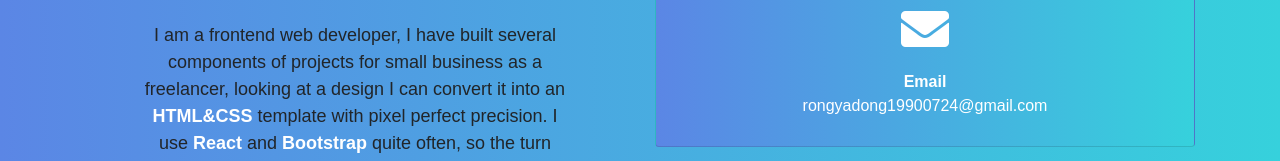
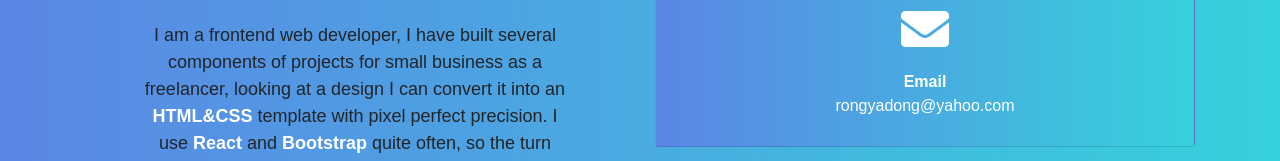
Before and after one commit to rongyadong/my_react_portfolio, a React (Create React App) app: page /contact in a window 1280 px wide. Shown: the part 748-909 px from the top of the page. Built offline with nearby package versions, Linux system fonts and the light colour scheme.

Commit message:
chang some text

```diff
--- a/src/components/Contact.jsx
+++ b/src/components/Contact.jsx
@@ -62,7 +62,7 @@ const Contact = () => {
               <p>
                 <strong>Email</strong>
                 <br />
-                rongyadong19900724@gmail.com
+                rongyadong@yahoo.com
               </p>
             </li>
           </ul>
```
